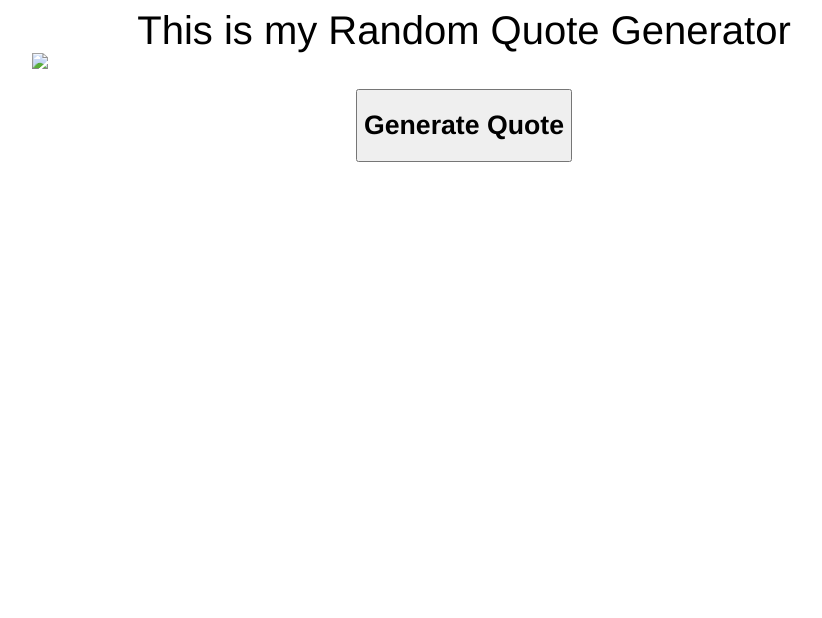
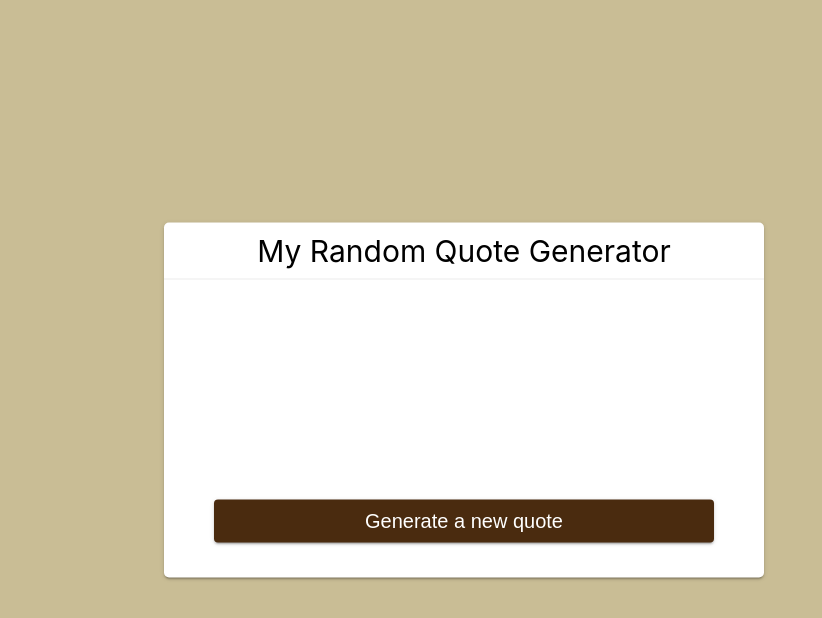
Before and after one commit to VishPunwani/random-quote-generator, a plain HTML site: page index.html in a window 1280 px wide. Shown: the whole page, without its empty margins (176-998 px from the left). Drawn offline with Linux system fonts and the light colour scheme.

Commit message:
quote generator

```diff
--- a/index.css
+++ b/index.css
@@ -1,24 +1,88 @@
-*{
+html {
     box-sizing: border-box;
-    font-family: 'Franklin Gothic Medium', 'Arial Narrow', Arial, sans-serif;
-}
+  }
 
-.container {
-    display: flex;
-    align-items: center;
-    align-self: center;
-    justify-content: center;
-    font-size: 2.5em;
-}
+  *,
+  *::before,
+  *::after {
+    box-sizing: inherit;
+    margin: 0;
+    padding: 0;
+  }
 
-img{
-    max-width: 100%;
-    max-height: 750px;
-    padding-left: 200px;
-}
+  body {
+    font-family: -apple-system, BlinkMacSystemFont, "Segoe UI", Roboto, Oxygen-Sans, Ubuntu, Cantarell, "Helvetica Neue", sans-serif;
+    background-color: #c9bd95;
+  }
 
-.button-generate{
-    display: flex;
-    align-content: center;
-    justify-content: center;
-}
+  .app {
+    position: absolute;
+    top: 50%;
+    left: 50%;
+    transform: translate(-50%, -50%);
+    width: 600px;
+    background-color: white;
+    border-radius: 5px;
+    box-shadow: 0 2px 2px 0 rgba(0,0,0,.14), 0 3px 1px -2px rgba(0,0,0,.2), 0 1px 5px 0 rgba(0,0,0,.12);
+  }
+
+  header {
+    width: 100%;
+    font-size: 30px;
+    text-align: center;
+    padding: 10px;
+    border-bottom: 1px solid #ebebeb;
+  }
+
+  .quotes {
+    padding: 20px 50px;
+    min-height: 200px;
+  }
+
+  .quote-text {
+    padding-bottom: 20px;
+    font-size: 25px;
+    color: black;
+  }
+
+  .controls {
+    width: 100%;
+    padding: 20px 50px;
+  }
+
+  .button {
+    display: block;
+    color: white;
+    border-radius: 4px;
+    border: none;
+    padding: 10px 20px;
+    cursor: pointer;
+    text-align: center;
+    width: 100%;
+    font-size: 20px;
+    box-shadow: 0 2px 2px 0 rgba(0,0,0,.14), 0 3px 1px -2px rgba(0,0,0,.2), 0 1px 5px 0 rgba(0,0,0,.12);
+  }
+
+  .new-quote {
+    background-color: #4A2B0F;
+    margin-bottom: 15px;
+  }
+
+  .new-quote:hover {
+    background-color: #6d3b0e;
+  }
+
+  .new-quote:disabled {
+    background-color: #cccccc;
+    color: #666666;
+    cursor: not-allowed;
+  }
+
+  @media screen and (max-width: 600px) {
+    .app {
+      width: 100%;
+    }
+    .quote-text {
+      font-size: 18px;
+    }
+  }
--- a/index.html
+++ b/index.html
@@ -9,19 +9,15 @@
 </head>
 <body>
 
-    <div class="container">
-        <header>This is my Random Quote Generator</header>
-    </div>
-
-    <img src="/photos/background.png">
-
-    <div>
-        <blockquote></blockquote>
-        <cite></cite>
-    </div>
-    <div class="button-generate">
-        <button type="button" id="js-new-quote" class="new-quote button"><h1>Generate Quote</h1></button>
-    </div>
+    <div class="app">
+        <header>My Random Quote Generator</header>
+        <section class="quotes">
+          <div class="quote-text" id="js-quote-text"></div>
+        </section>
+        <section class="controls">
+          <button type="button" id="js-new-quote" class="new-quote button">
+            Generate a new quote
+          </button>
 
     <script src="index.js"></script>
 
--- a/index.js
+++ b/index.js
@@ -1,16 +1,23 @@
-const newQuoteButton = document.querySelector("#js-new-quote");
-newQuoteButton.addEventListener("click", getQuote);
+const newQuoteButton = document.querySelector('#js-new-quote');
+newQuoteButton.addEventListener('click', getQuote);
 
-async function getQuote(){
+const endpoint =  'https://api.whatdoestrumpthink.com/api/v1/quotes/random';
+
+async function getQuote() {
   try {
-        const response = await fetch('https://api.api-ninjas.com/v1/quotes?category=funny');
-        if(!response.ok) {
-            throw Error(response.statusText);
+    const response = await fetch(endpoint)
+    if (!response.ok) {
+      throw Error(response.statusText)
     }
     const json = await response.json();
-            console.log(json.message);
+    displayQuote(json.message);
   } catch (err) {
     console.log(err)
     alert('Failed to fetch new quote');
   }
 }
+
+function displayQuote(quote) {
+  const quoteText = document.querySelector('#js-quote-text');
+  quoteText.textContent = quote;
+}
```
Lines whose indentation alone changed are shown as unchanged.
